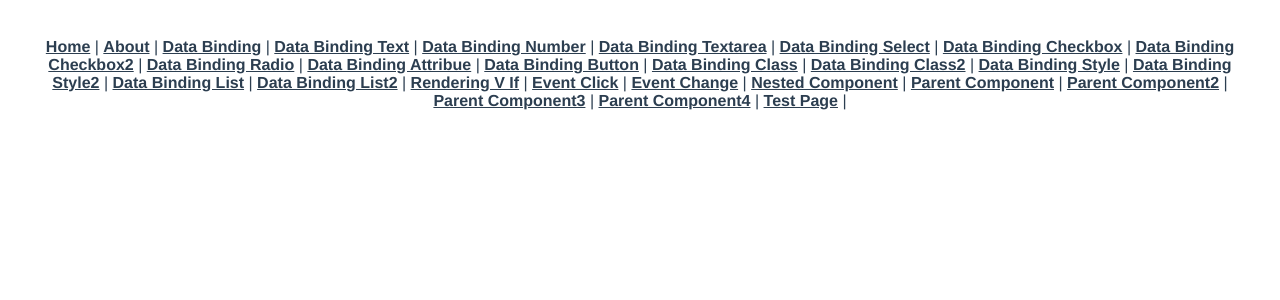
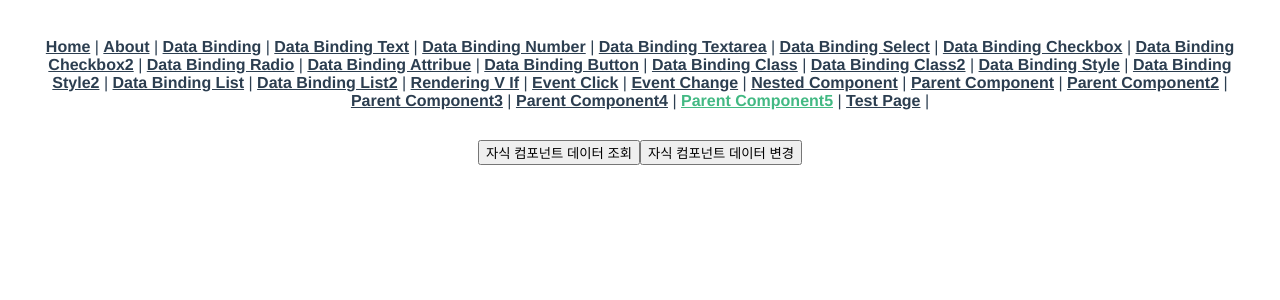
Before and after one commit to jun0925/vue3-study-project, a Vue app: page /parentcomponent5 in a window 1280 px wide. Shown: the top 300 px of the page. Built offline with nearby package versions, Linux system fonts and the light colour scheme.

Commit message:
부모 컴포넌트에서 자식 컴포넌트의 데이터 옵션 값 동기화하기

```diff
--- a/src/App.vue
+++ b/src/App.vue
@@ -26,6 +26,7 @@
     <router-link to="/parentcomponent2">Parent Component2</router-link> |
     <router-link to="/parentcomponent3">Parent Component3</router-link> |
     <router-link to="/parentcomponent4">Parent Component4</router-link> |
+    <router-link to="/parentcomponent5">Parent Component5</router-link> |
     <router-link to="/testpage">Test Page</router-link> |
   </nav>
   <router-view/>
--- a/src/router/index.js
+++ b/src/router/index.js
@@ -24,6 +24,7 @@ import ParentComponent from '../views/ParentComponent'
 import ParentComponent2 from '../views/ParentComponent2'
 import ParentComponent3 from '../views/ParentComponent3'
 import ParentComponent4 from '../views/ParentComponent4'
+import ParentComponent5 from '../views/ParentComponent5'
 import TestPage from '../views/TestPage'
 
 const routes = [
@@ -161,6 +162,11 @@ const routes = [
     component: ParentComponent4
   },
   {
+    path: '/parentcomponent5',
+    name: 'ParentComponent5',
+    component: ParentComponent5
+  },
+  {
     path: '/testpage',
     name: 'TestPage',
     component: TestPage
--- /dev/null
+++ b/src/views/ChildComponent5.vue
@@ -0,0 +1,17 @@
+<template>
+  <button type="button" @click="childFunc" ref="btn">자식 컴포넌트 데이터 변경</button>
+</template>
+<script>
+  export default {
+    data() {
+      return {
+        msg: '메시지'
+      }
+    },
+    methods: {
+      childFunc() {
+        this.msg = '변경된 메시지'
+      }
+    }
+  }
+</script>
--- /dev/null
+++ b/src/views/ParentComponent5.vue
@@ -0,0 +1,22 @@
+<template>
+  <button type="button" @click="checkChild">자식 컴포넌트 데이터 조회</button>
+  <child-component ref="child_component" />
+</template>
+<script>
+  import ChildComponent from './ChildComponent5'
+  export default {
+    components: {
+      ChildComponent
+    },
+    computed: {
+      msg() {
+        return this.$refs.child_component.msg
+      }
+    },
+    methods: {
+      checkChild() {
+        alert(this.msg)
+      }
+    }
+  }
+</script>
```
